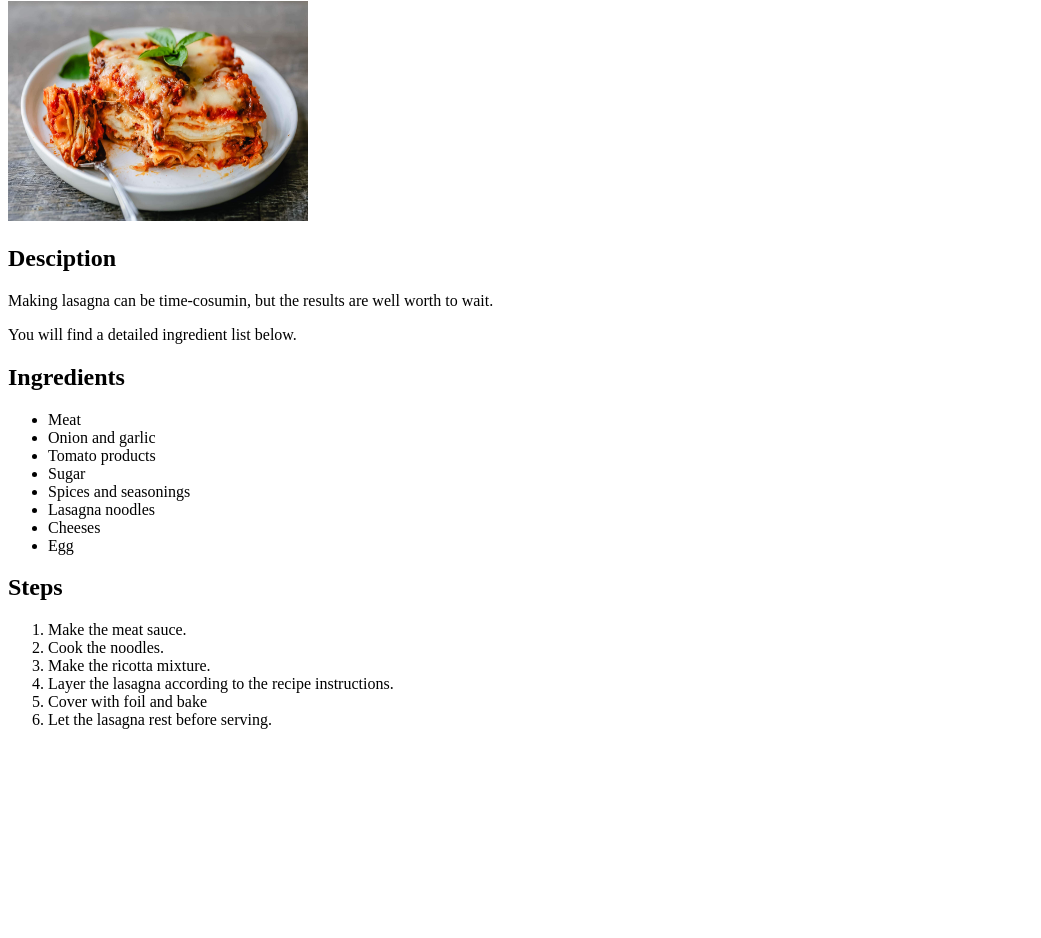
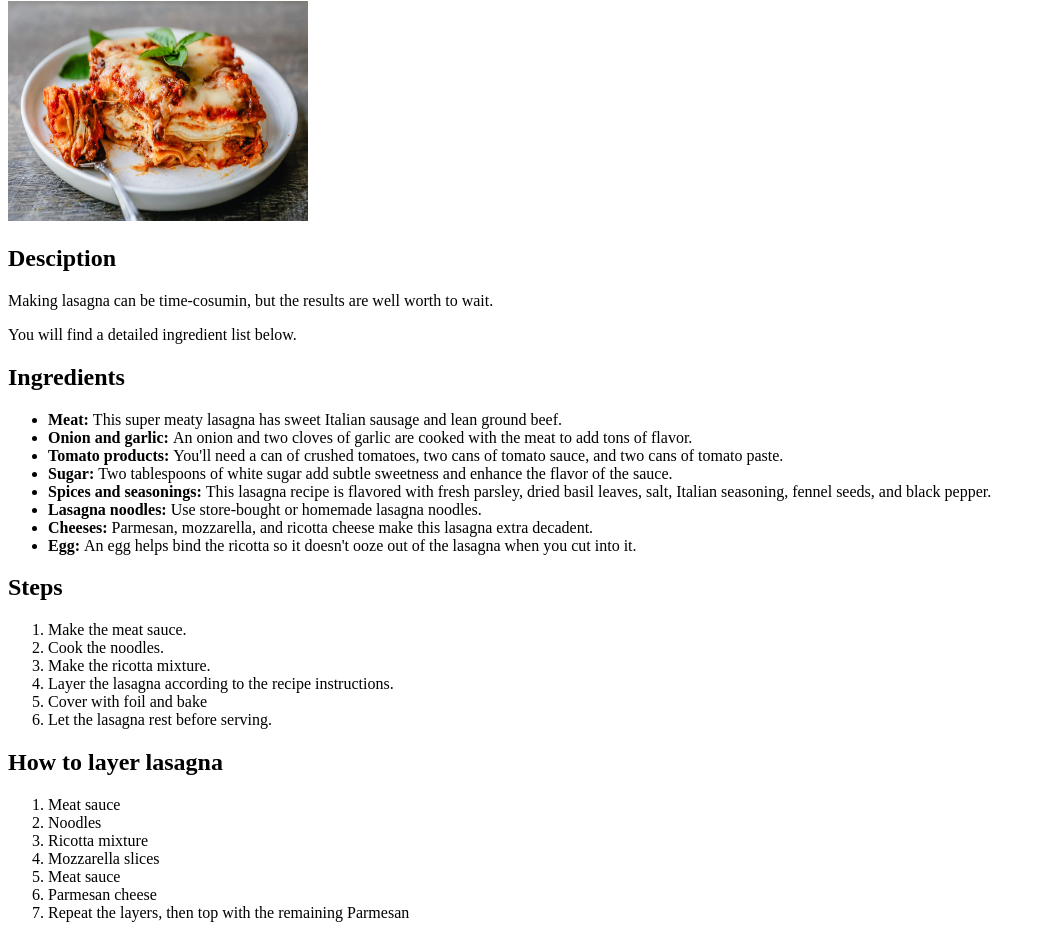
Before and after one commit to bobul/odin-recipes, a plain HTML site: page recipes/lasagna.html in a window 1280 px wide. Shown: the part 79-1017 px from the top of the page, without its empty margins (0-1041 px from the left). Before the commit the page ends 824 px from the top, so only its background shows below. Drawn offline with Linux system fonts and the light colour scheme.

Commit message:
Add more info to a recipe page for lasagna

```diff
--- a/recipes/lasagna.html
+++ b/recipes/lasagna.html
@@ -12,14 +12,14 @@
     <p>You will find a detailed ingredient list below.</p>
     <h2>Ingredients</h2>
     <ul>
-        <li>Meat</li>
-        <li>Onion and garlic</li>
-        <li>Tomato products</li>
-        <li>Sugar</li>
-        <li>Spices and seasonings</li>
-        <li>Lasagna noodles</li>
-        <li>Cheeses</li>
-        <li>Egg</li>
+        <li><b>Meat: </b>This super meaty lasagna has sweet Italian sausage and lean ground beef.</li>
+        <li><b>Onion and garlic: </b>An onion and two cloves of garlic are cooked with the meat to add tons of flavor.</li>
+        <li><b>Tomato products: </b>You'll need a can of crushed tomatoes, two cans of tomato sauce, and two cans of tomato paste.</li>
+        <li><b>Sugar: </b>Two tablespoons of white sugar add subtle sweetness and enhance the flavor of the sauce.</li>
+        <li><b>Spices and seasonings: </b>This lasagna recipe is flavored with fresh parsley, dried basil leaves, salt, Italian seasoning, fennel seeds, and black pepper.</li>
+        <li><b>Lasagna noodles: </b>Use store-bought or homemade lasagna noodles.</li>
+        <li><b>Cheeses: </b>Parmesan, mozzarella, and ricotta cheese make this lasagna extra decadent.</li>
+        <li><b>Egg: </b>An egg helps bind the ricotta so it doesn't ooze out of the lasagna when you cut into it.</li>
     </ul>
     <h2>Steps</h2>
     <ol>
@@ -30,5 +30,15 @@
         <li>Cover with foil and bake</li>
         <li>Let the lasagna rest before serving.</li>
     </ol>
+    <h2>How to layer lasagna</h2>
+    <ol>
+        <li>Meat sauce</li>
+        <li>Noodles</li>
+        <li>Ricotta mixture</li>
+        <li>Mozzarella slices</li>
+        <li>Meat sauce</li>
+        <li>Parmesan cheese</li>
+        <li>Repeat the layers, then top with the remaining Parmesan</li>
+    </ol>
 </body>
 </html>
```
